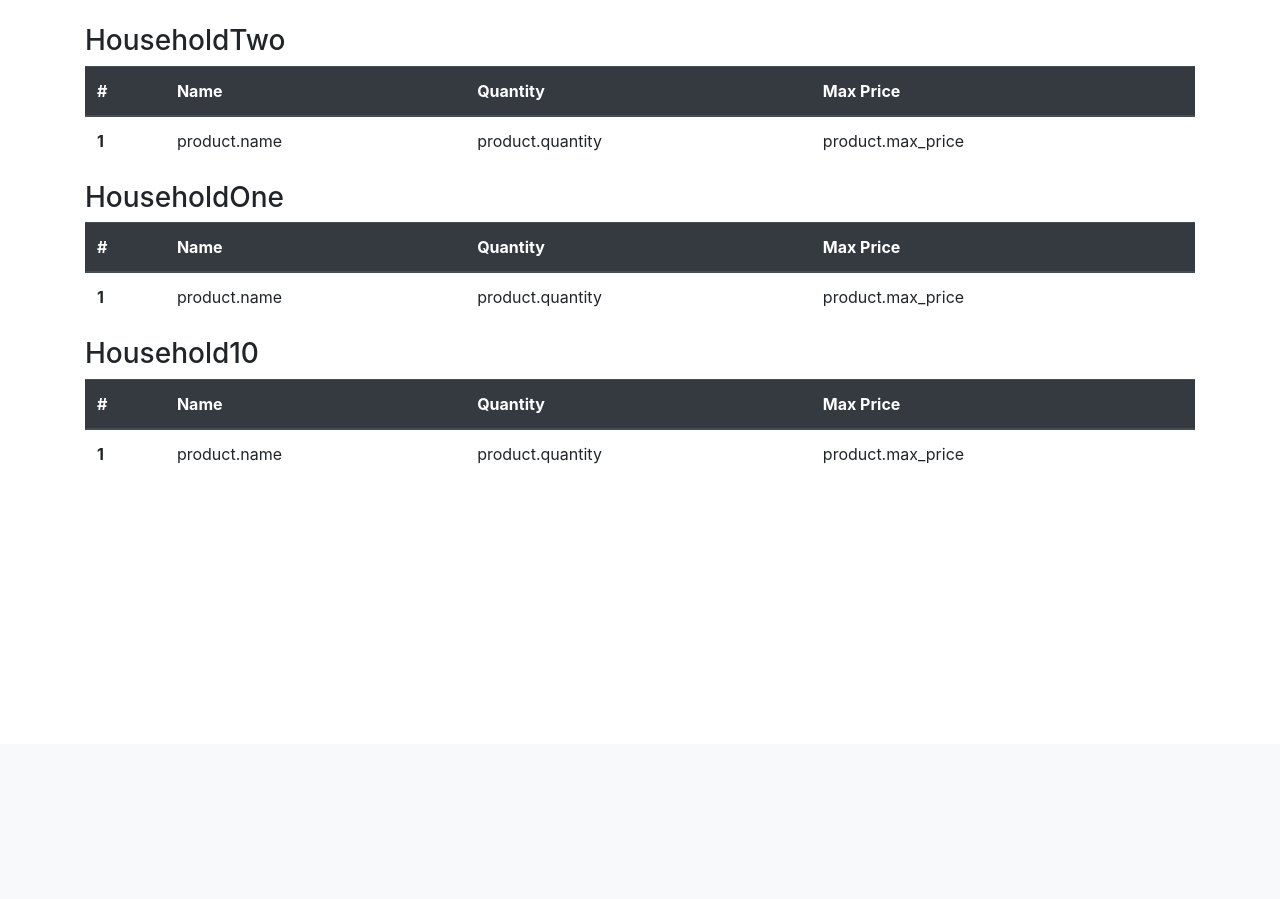
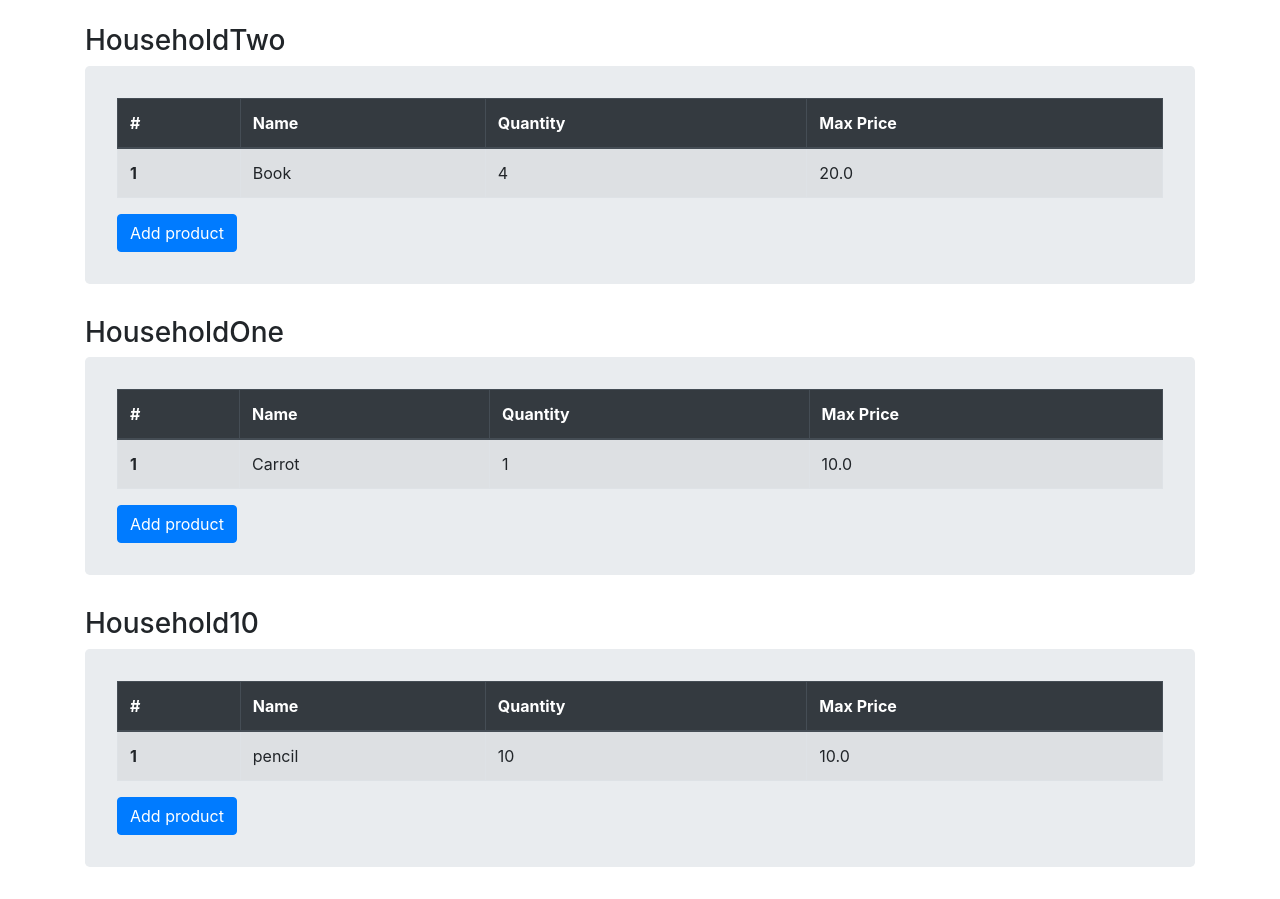
Before and after one commit to Seqrous/ThingsWeNeedRedefined, a Django app: page /main/ in a window 1280 px wide. Shown: the part 56-955 px from the top of the page. Before the commit the page ends 520 px from the top, so only its background shows below. Run offline with Django 3.2, Linux system fonts and the light colour scheme; a user stored in the database is signed in; data comes from the database, SQL or seed files in the repository; both versions use the stored data as it was after the commit; some libraries are stand-ins or nearby versions.

Commit message:
You can now add an item to a household, there's a bug though

```diff
--- a/ThingsWeNeed/shopping_app/templates/shopping_app/household_list.html
+++ b/ThingsWeNeed/shopping_app/templates/shopping_app/household_list.html
@@ -28,7 +28,7 @@
     <div class='jumbotron'>
         <h2>Join a household</h2>
         <br>
-        <form methods='POST' action="{% url 'shopping_app:household_join' username=user.username%}">
+        <form methods='POST' action="{% url 'shopping_app:household_join' username=user.username %}">
             {{ form.as_p }}
             {% csrf_token %}
             <input type="submit" value='Join'>
--- a/ThingsWeNeed/shopping_app/templates/shopping_app/index.html
+++ b/ThingsWeNeed/shopping_app/templates/shopping_app/index.html
@@ -8,8 +8,9 @@
         {% if household_list %}
             {% for household in household_list %}
                 <h3>{{ household.name }}</h3>
+                <div class='jumbotron household-jumbotron'>
                     {% if household.products.all %}
-                    <table class="table">
+                        <table class="table table-bordered table-striped">
                             <thead class="thead-dark">
                                 <tr>
                                     <th scope="col">#</th>
@@ -22,39 +23,43 @@
                                 {% for product in household.products.all %}
                                     <tr>
                                     <th scope="row">{{ forloop.counter }}</th>
-                                    <td>product.name</td>
-                                    <td>product.quantity</td>
-                                    <td>product.max_price</td>
+                                        <td>{{ product.name }}</td>
+                                        <td>{{ product.quantity }}</td>
+                                        <td>{{ product.max_price }}</td>
                                     </tr>
                                 {% endfor %}
                             </tbody>
                         </table>
+                        <button type='button' class='btn btn-primary' data-toggle='modal' data-target='#productModal'>Add product</button>
                     {% else %}
                         <h5>No products in this household</h5>
-                    <button type='button' class='btn btn-primary' data-toggle='modal' data-target='#exampleModal'>Add product</button>
+                        <button type='button' class='btn btn-primary' data-toggle='modal' data-target='#productModal'>Add product</button>
 
                         <!-- Modal -->
-                    <div class="modal fade" id="exampleModal" tabindex="-1" role="dialog" aria-labelledby="exampleModalLabel" aria-hidden="true">
+                        <div class="modal fade" id="productModal" tabindex="-1" role="dialog" aria-labelledby="productModalLabel" aria-hidden="true">
                             <div class="modal-dialog" role="document">
                                 <div class="modal-content">
                                     <div class="modal-header">
-                                    <h5 class="modal-title" id="exampleModalLabel">What would you like to add?</h5>
+                                        <h5 class="modal-title" id="productModalLabel">What would you like to add?</h5>
                                         <button type="button" class="close" data-dismiss="modal" aria-label="Close">
                                             <span aria-hidden="true">&times;</span>
                                         </button>
                                     </div>
+                                    <form method='POST' action="{% url 'shopping_app:product_add' username=user.username household_slug=household.slug %}">
                                         <div class="modal-body">
                                             {{ add_product_form.as_p }}
                                             {% csrf_token %}
                                         </div>
                                         <div class="modal-footer">
                                             <button type="button" class="btn btn-secondary" data-dismiss="modal">Close</button>
-                                    <button type="button" class="btn btn-primary">Confirm</button>
+                                            <input type="submit" class="btn btn-primary" value='Confirm'></input>
                                         </div>
+                                    </form>
                                 </div>
                             </div>
                         </div>
                     {% endif %}
+                </div>
             {% endfor %}
         {% else %}
             <br>
--- a/ThingsWeNeed/shopping_app/urls.py
+++ b/ThingsWeNeed/shopping_app/urls.py
@@ -8,5 +8,6 @@ urlpatterns = [
     path('<slug:username>/households/', views.HouseholdPageView.as_view(), name='household_list'),
     path('households/create/', views.CreateHouseholdView.as_view(), name='household_create'),
     path('<slug:username>/households/join/', views.JoinHousehold.as_view(), name='household_join'),
-    path('<slug:username>/households/leave/<slug:household_slug>/', views.LeaveHousehold.as_view(), name='household_leave' )
+    path('<slug:username>/households/leave/<slug:household_slug>/', views.LeaveHousehold.as_view(), name='household_leave'),
+    path('<slug:username>/<household_slug>/add-product/', views.AddProduct.as_view(), name='product_add')
 ]
--- a/ThingsWeNeed/shopping_app/views.py
+++ b/ThingsWeNeed/shopping_app/views.py
@@ -127,3 +127,28 @@ class LeaveHousehold(RedirectView):
             messages.success(self.request, 'You have left the group')
 
         return super().get(request, *args, **kwargs)
+
+class AddProduct(RedirectView):
+
+    def get_redirect_url(self, *args, **kwargs):
+        return reverse('shopping_app:index')
+
+    def post(self, request, *args, **kwargs):
+        product_form = forms.AddProductForm(request.POST)
+
+        if product_form.is_valid():
+
+            product = models.Product(
+                name = product_form.cleaned_data.get('name'),
+                quantity = product_form.cleaned_data.get('quantity'),
+                max_price = product_form.cleaned_data.get('max_price'),
+                info = product_form.cleaned_data.get('info'),
+                is_wish = product_form.cleaned_data.get('is_wish'),
+                household = models.Household.objects.get(slug=kwargs.get('household_slug')),
+                posted_by = request.user
+            )
+            product.save()
+
+            return redirect(reverse('shopping_app:index'))
+        else:
+            render(request, 'shopping:app:index', {'add_product_form':product_form})
--- a/ThingsWeNeed/static/shopping_app/css/master.css
+++ b/ThingsWeNeed/static/shopping_app/css/master.css
@@ -0,0 +1,4 @@
+.jumbotron.household-jumbotron {
+    padding-top: 2em;
+    padding-bottom: 2em;
+}
```
Also changed, not shown: ThingsWeNeed/db.sqlite3. Lines whose indentation alone changed are shown as unchanged.
